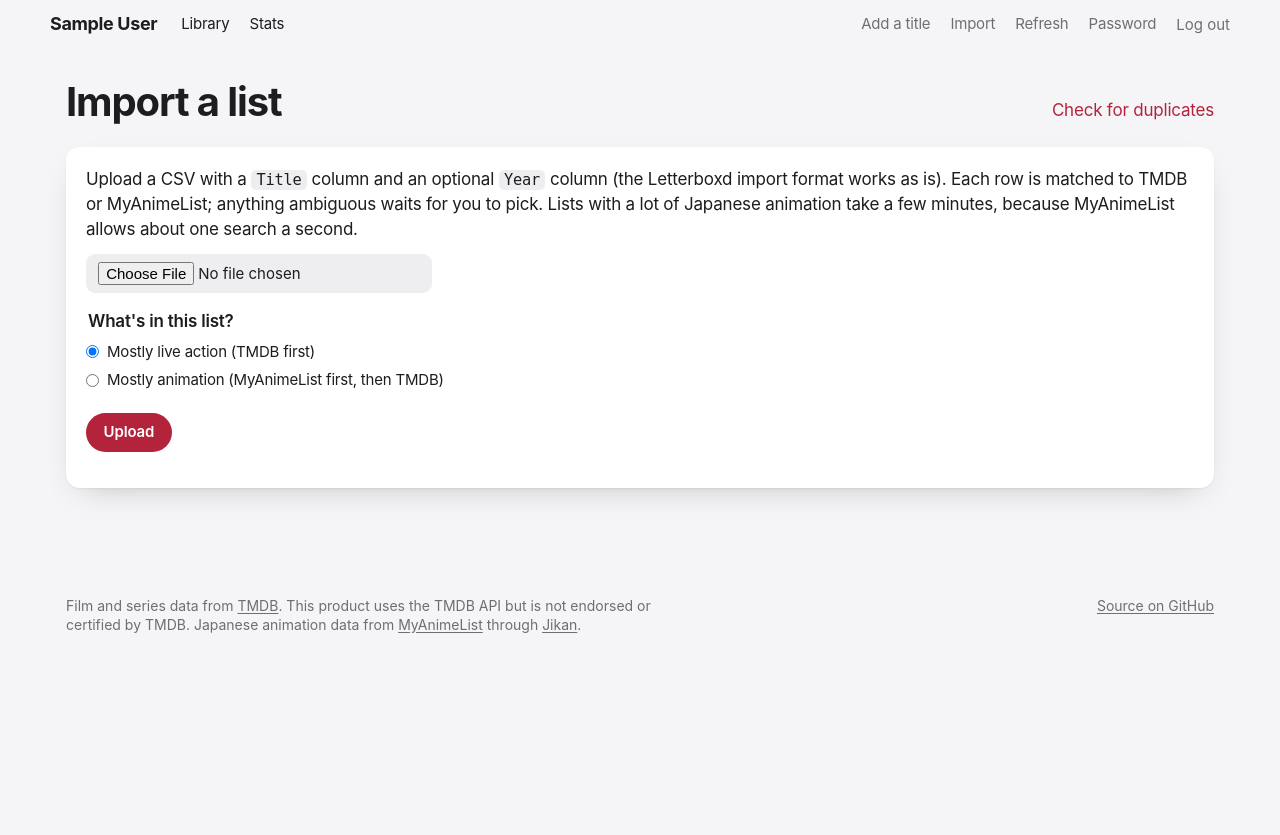
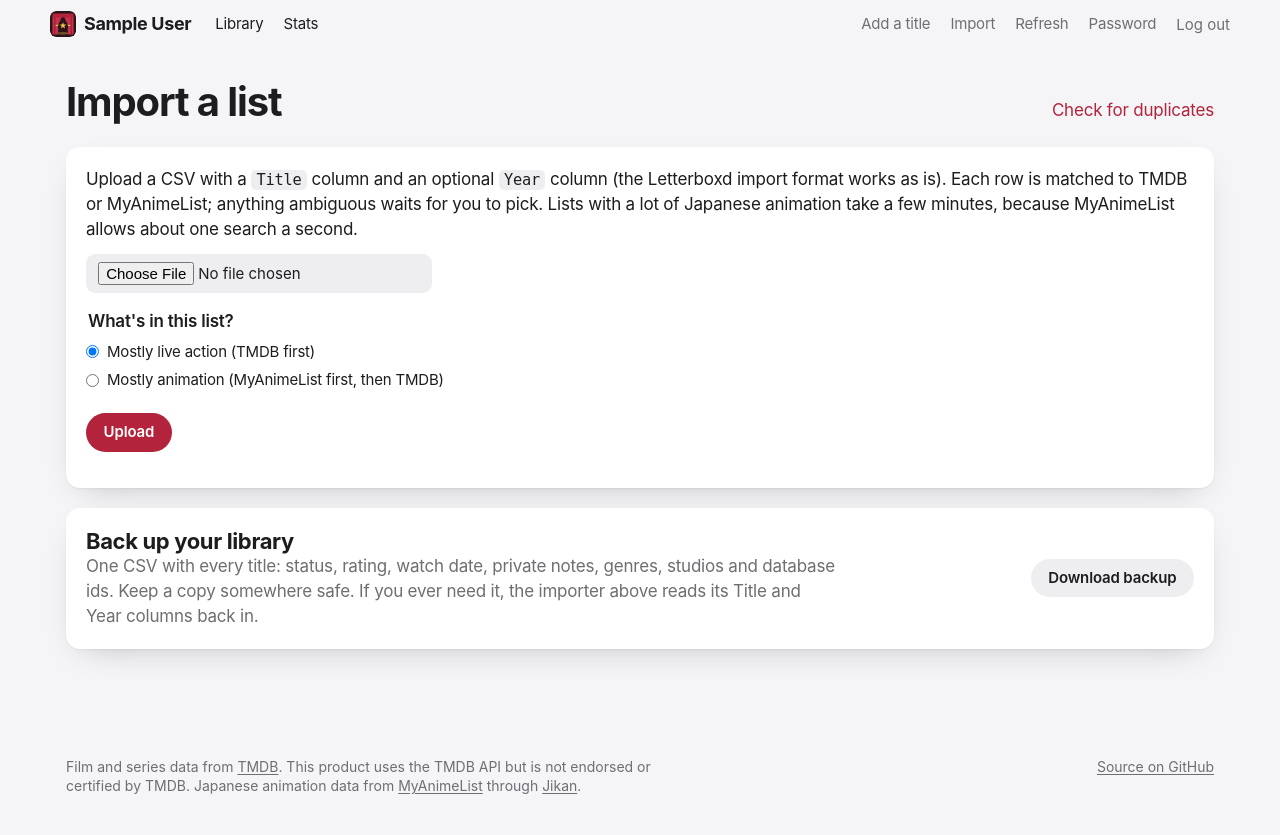
Before and after one commit to Skand007/CurtainCall, a Django app: page /import/ in a window 1280 px wide. Before the commit the page ends 633 px from the top, so only its background shows below. Run offline with Django 5.2, Linux system fonts and the light colour scheme; the visitor is signed in with stand-in values (Sample User, id 1); data comes from the database, SQL or seed files in the repository; data that the repository does not hold is empty.

Commit message:
Link previews and library backup

```diff
--- a/config/urls.py
+++ b/config/urls.py
@@ -1,6 +1,7 @@
 from django.contrib import admin
 from django.contrib.auth import views as auth_views
-from django.http import HttpResponse
+from django.http import HttpResponse, HttpResponsePermanentRedirect
+from django.templatetags.static import static
 from django.urls import include, path
 
 urlpatterns = [
@@ -8,5 +9,8 @@ urlpatterns = [
     path("login/", auth_views.LoginView.as_view(template_name="tracker/login.html"), name="login"),
     path("logout/", auth_views.LogoutView.as_view(), name="logout"),
     path("healthz", lambda request: HttpResponse("ok")),
+    # Some browsers and bots ask for /favicon.ico regardless of the page's icon links.
+    # Looked up on each request, not at import, so the hashed file name exists by then.
+    path("favicon.ico", lambda request: HttpResponsePermanentRedirect(static("tracker/favicon-32.png"))),
     path("", include("tracker.urls")),
 ]
--- a/tracker/context.py
+++ b/tracker/context.py
@@ -1,6 +1,19 @@
+from django.templatetags.static import static
+
 from .views import display_name, get_owner
 
 
 def site(request):
+    """Shared on every page: the owner, and link-preview defaults that pages can override."""
     owner = get_owner()
-    return {"site_owner": owner, "site_owner_name": display_name(owner) if owner else ""}
+    name = display_name(owner) if owner else ""
+    return {
+        "site_owner": owner,
+        "site_owner_name": name,
+        "og_title": f"{name} · CurtainCall" if name else "CurtainCall",
+        "og_description": (f"{name}'s" if name else "A") + " library of films and series, live action and animated, "
+        "with ratings and stats.",
+        "og_url": request.build_absolute_uri(request.path),
+        "og_image": request.build_absolute_uri(static("tracker/og-card.jpg")),
+        "og_image_is_card": True,
+    }
--- a/tracker/static/tracker/style.css
+++ b/tracker/static/tracker/style.css
@@ -107,7 +107,8 @@ code { background: var(--fill); padding: 0.05em 0.35em; border-radius: 5px; font
 }
 html[data-scrolled] .topbar::after { opacity: 1; }
 
-.brand { color: var(--ink); font-weight: 700; font-size: 1.125rem; letter-spacing: -0.02em; }
+.brand { color: var(--ink); font-weight: 700; font-size: 1.125rem; letter-spacing: -0.02em; display: inline-flex; align-items: center; gap: 0.5rem; }
+.brand img { border-radius: 6px; flex: none; }
 .brand:hover { text-decoration: none; }
 .topbar nav { display: flex; align-items: center; gap: 1.25rem; flex-wrap: wrap; flex: 1; }
 .topbar nav a { color: var(--ink); font-size: 0.9375rem; }
@@ -581,3 +582,6 @@ form.inline { display: inline; }
 .small { font-size: 0.875rem; }
 .result.tickable { grid-template-columns: 20px 64px minmax(0, 1fr) auto; }
 @media (max-width: 760px) { .result.tickable { grid-template-columns: 20px 56px minmax(0, 1fr); } .result.tickable .result-actions { grid-column: 2 / -1; } }
+.backup { display: flex; gap: 1rem 2rem; align-items: center; justify-content: space-between; flex-wrap: wrap; }
+.backup h2 { margin-top: 0; }
+.backup p { margin-bottom: 0; max-width: 70ch; }
--- a/tracker/templates/tracker/base.html
+++ b/tracker/templates/tracker/base.html
@@ -4,16 +4,29 @@
   <meta charset="utf-8">
   <meta name="viewport" content="width=device-width, initial-scale=1">
   <title>{% block title %}{% if site_owner_name %}{{ site_owner_name }} · {% endif %}CurtainCall{% endblock %}</title>
-  <meta name="description" content="{% if site_owner_name %}{{ site_owner_name }}'s{% else %}A{% endif %} library of films and series, with ratings and stats.">
+  <meta name="description" content="{{ og_description }}">
+  {# Link previews on LinkedIn, WhatsApp, Slack, X and the like #}
+  <meta property="og:type" content="website">
+  <meta property="og:site_name" content="CurtainCall">
+  <meta property="og:title" content="{{ og_title }}">
+  <meta property="og:description" content="{{ og_description }}">
+  <meta property="og:url" content="{{ og_url }}">
+  <meta property="og:image" content="{{ og_image }}">
+  {% if og_image_is_card %}<meta property="og:image:width" content="1200"><meta property="og:image:height" content="630">
+  <meta property="og:image:alt" content="CurtainCall: red curtains drawn back on a stage with a gold star">{% endif %}
+  <meta name="twitter:card" content="{% if og_image_is_card %}summary_large_image{% else %}summary{% endif %}">
   <meta name="theme-color" content="#f5f5f7" media="(prefers-color-scheme: light)">
   <meta name="theme-color" content="#1c1b20" media="(prefers-color-scheme: dark)">
+  <link rel="icon" href="{% static 'tracker/logo.svg' %}" type="image/svg+xml">
+  <link rel="icon" href="{% static 'tracker/favicon-32.png' %}" sizes="32x32" type="image/png">
+  <link rel="apple-touch-icon" href="{% static 'tracker/apple-touch-icon.png' %}">
   <link rel="stylesheet" href="{% static 'tracker/style.css' %}">
   <script src="https://unpkg.com/htmx.org@2.0.4" defer></script>
   {% block head %}{% endblock %}
 </head>
 <body hx-headers='{"X-CSRFToken": "{{ csrf_token }}"}'>
   <header class="topbar">
-    <a class="brand" href="{% url 'home' %}">{{ site_owner_name|default:"CurtainCall" }}</a>
+    <a class="brand" href="{% url 'home' %}"><img src="{% static 'tracker/logo.svg' %}" alt="" width="26" height="26">{{ site_owner_name|default:"CurtainCall" }}</a>
     <nav aria-label="Main">
       <a href="{% url 'home' %}" {% if request.resolver_match.url_name == 'home' or request.resolver_match.url_name == 'library' or request.resolver_match.url_name == 'profile' %}aria-current="page"{% endif %}>Library</a>
       {% if site_owner %}<a href="{% url 'stats' site_owner.username %}" {% if request.resolver_match.url_name == 'stats' %}aria-current="page"{% endif %}>Stats</a>{% endif %}
--- a/tracker/templates/tracker/import_list.html
+++ b/tracker/templates/tracker/import_list.html
@@ -2,6 +2,7 @@
 {% block title %}Import · CurtainCall{% endblock %}
 {% block content %}
 <div class="pagehead"><h1>Import a list</h1><a href="{% url 'duplicates' %}">Check for duplicates</a></div>
+
 <section class="card">
   <p>Upload a CSV with a <code>Title</code> column and an optional <code>Year</code> column (the Letterboxd import format works as is).
   Each row is matched to TMDB or MyAnimeList; anything ambiguous waits for you to pick. Lists with a lot of
@@ -16,6 +17,15 @@
     </fieldset>
     <button class="button">Upload</button>
   </form>
+</section>
+
+<section class="card backup">
+  <div>
+    <h2>Back up your library</h2>
+    <p class="muted">One CSV with every title: status, rating, watch date, private notes, genres, studios and database ids.
+    Keep a copy somewhere safe. If you ever need it, the importer above reads its Title and Year columns back in.</p>
+  </div>
+  <a class="button secondary" href="{% url 'export_library' %}" download>Download backup</a>
 </section>
 
 {% if batches %}
--- a/tracker/urls.py
+++ b/tracker/urls.py
@@ -16,6 +16,7 @@ urlpatterns = [
     path("entry/<int:pk>/update/", views.update_entry, name="update_entry"),
     path("entry/<int:pk>/delete/", views.delete_entry, name="delete_entry"),
     path("import/", views.import_list, name="import_list"),
+    path("export.csv", views.export_library, name="export_library"),
     path("import/<int:pk>/", views.import_detail, name="import_detail"),
     path("import/<int:pk>/process/", views.import_process, name="import_process"),
     path("import/<int:pk>/unmatched.csv", views.import_unmatched, name="import_unmatched"),
--- a/tracker/views.py
+++ b/tracker/views.py
@@ -23,6 +23,7 @@ from django.views.decorators.http import require_POST
 from . import dedup, matching, sources
 from .models import Entry, ImportBatch, ImportRow, Title
 from .stats import SCORE_BANDS, audience_score, band_of, library_stats
+from .templatetags.tracker_extras import stars
 
 log = logging.getLogger(__name__)
 
@@ -187,6 +188,11 @@ def library_page(request, owner):
     }
     if is_htmx(request):
         return render(request, "tracker/_grid.html", context)
+    count, hours = context["watched_count"], context["hours"]
+    context["og_description"] = (
+        f"{context['owner_name']} has watched {count:,} film{'s' if count != 1 else ''} and series, "
+        f"about {hours:,} hours in all. Browse the library, ratings and stats."
+    )
 
     genres = sorted(
         {g for gs in Title.objects.filter(entries__user=owner).values_list("genres", flat=True) for g in gs}
@@ -243,6 +249,11 @@ def stats(request, username):
         "genre_rows": [(name, n, link(genre=name)) for name, n in data["genres"]],
         "director_rows": [(name, n, link(director=name)) for name, n in data["directors"]],
         "studio_rows": [(name, n, link(studio=name)) for name, n in data["studios"]],
+        "og_title": f"{display_name(owner)}'s stats · CurtainCall",
+        "og_description": (
+            f"{data['total']:,} titles watched, about {data['hours']:,} hours: {data['live_action']:,} live action "
+            f"and {data['animated']:,} animated, by decade, genre, director, studio and score."
+        ),
         "links": {
             "all": link(status="watched"),
             "animated": link(style="animated", status="watched"),
@@ -268,7 +279,19 @@ def title_detail(request, pk):
         public_entry = Entry.objects.filter(user=owner, title=title).first()
     is_owner = owner is not None and request.user == owner
     link_owner = owner or (request.user if request.user.is_authenticated else None)
+    # Link preview: the owner's rating (if any) and the start of the overview, with the poster.
+    overview = " ".join((title.overview or "").split())
+    if len(overview) > 220:
+        overview = overview[:220].rsplit(" ", 1)[0] + "…"
+    owner_entry = Entry.objects.filter(user=owner, title=title).first() if owner else None
+    rated = (
+        f"{display_name(owner)} rated it {stars(owner_entry.rating)}. " if owner_entry and owner_entry.rating else ""
+    )
+    preview = {"og_title": f"{title} · CurtainCall", "og_description": (rated + overview).strip() or f"{title}."}
+    if title.poster_url:
+        preview.update(og_image=title.poster_url, og_image_is_card=False)
     context = {
+        **preview,
         "title": title,
         "entry": viewer_entry,
         "public_entry": public_entry,
@@ -692,6 +715,62 @@ def import_detail(request, pk):
     return render(request, "tracker/import_detail.html", context)
 
 
+BACKUP_COLUMNS = [
+    "Title",
+    "Year",
+    "Type",
+    "Style",
+    "Status",
+    "Rating",
+    "WatchedDate",
+    "Notes",
+    "Genres",
+    "Directors",
+    "Studios",
+    "Source",
+    "SourceID",
+    "IMDbID",
+    "MyAnimeListID",
+    "Added",
+]
+
+
+@login_required
+def export_library(request):
+    """Everything in your library as one CSV: a backup you keep, and a file the importer reads back
+    (it uses the Title and Year columns)."""
+    response = HttpResponse(content_type="text/csv; charset=utf-8")
+    stamp = timezone.localdate().isoformat()
+    response["Content-Disposition"] = f'attachment; filename="curtaincall-backup-{stamp}.csv"'
+    response.write("\ufeff")  # so Excel opens accents correctly
+    writer = csv.writer(response)
+    writer.writerow(BACKUP_COLUMNS)
+    entries = Entry.objects.filter(user=request.user).select_related("title").order_by("title__name", "title__year")
+    for e in entries:
+        t = e.title
+        writer.writerow(
+            [
+                t.name,
+                t.year or "",
+                t.get_kind_display(),
+                "Animated" if t.animated else "Live action",
+                e.get_status_display(),
+                e.rating if e.rating is not None else "",
+                e.watched_on.isoformat() if e.watched_on else "",
+                e.notes,
+                "; ".join(t.genres),
+                "; ".join(t.directors),
+                "; ".join(t.studios),
+                t.get_source_display(),
+                t.source_id,
+                t.imdb_id,
+                t.mal_id,
+                e.created_at.date().isoformat(),
+            ]
+        )
+    return response
+
+
 @login_required
 def import_unmatched(request, pk):
     """The rows still without a match, as a CSV to fix and upload again."""
```
Also changed, not shown: tests/test_owner_tools.py (+48 -0 lines), tests/test_views.py (+10 -1 lines), README.md, tracker/static/tracker/apple-touch-icon.png (added), tracker/static/tracker/favicon-32.png (added), tracker/static/tracker/logo.svg (added), tracker/static/tracker/og-card.jpg (added).
